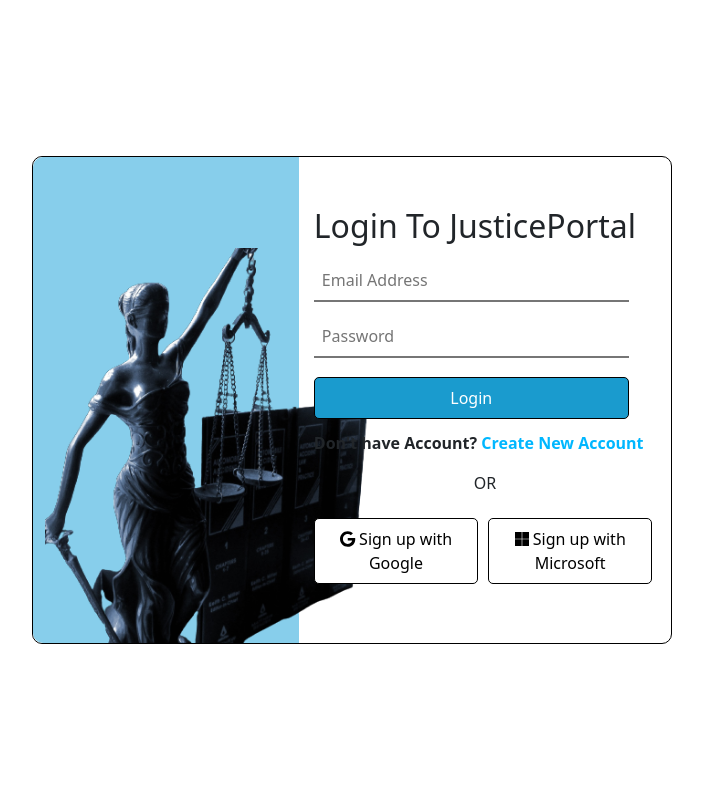
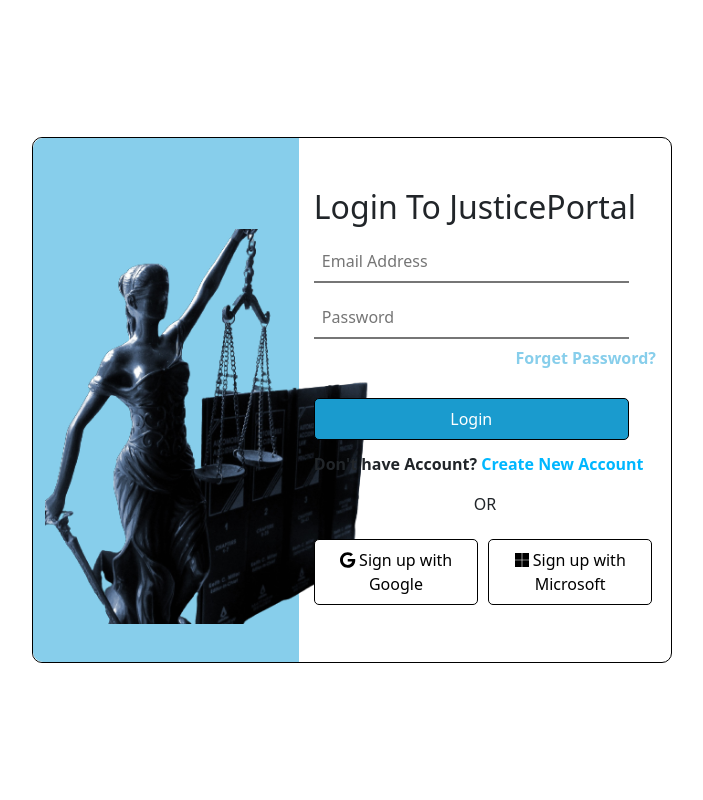
Before and after one commit to Sinsaint/Justice_Portal, a React (Create React App) app in the folder Frontend/design/: page / in a window 1280 px wide. Shown: the top 800 px of the page, without its empty margins (288-991 px from the left). Built offline with nearby package versions, Linux system fonts and the light colour scheme.

Commit message:
Created forget password in login page

```diff
--- a/Frontend/design/src/components/Login.jsx
+++ b/Frontend/design/src/components/Login.jsx
@@ -64,6 +64,7 @@ const Login = () => {
               name="password" onChange={handlechange} value={user.password}
               placeholder="Password" required
             />
+            <p className="forgetlink">Forget Password?</p>
            </div>
           <button id="Login-btn-continue" onClick={Login}>Login</button>
           <p>
--- a/Frontend/design/src/styles/Login.css
+++ b/Frontend/design/src/styles/Login.css
@@ -6,6 +6,8 @@
   align-items: center;
   justify-content: center;
 }
+
+
 
 .row {
   border: 1px solid black;
@@ -111,6 +113,13 @@
   text-align: center;
 }
 
+.forgetlink
+{
+  text-align: right;
+  color: skyblue;
+  font-weight: bold;
+}
+
 .iconCircle {
   display: flex;
   justify-content: center;
```
